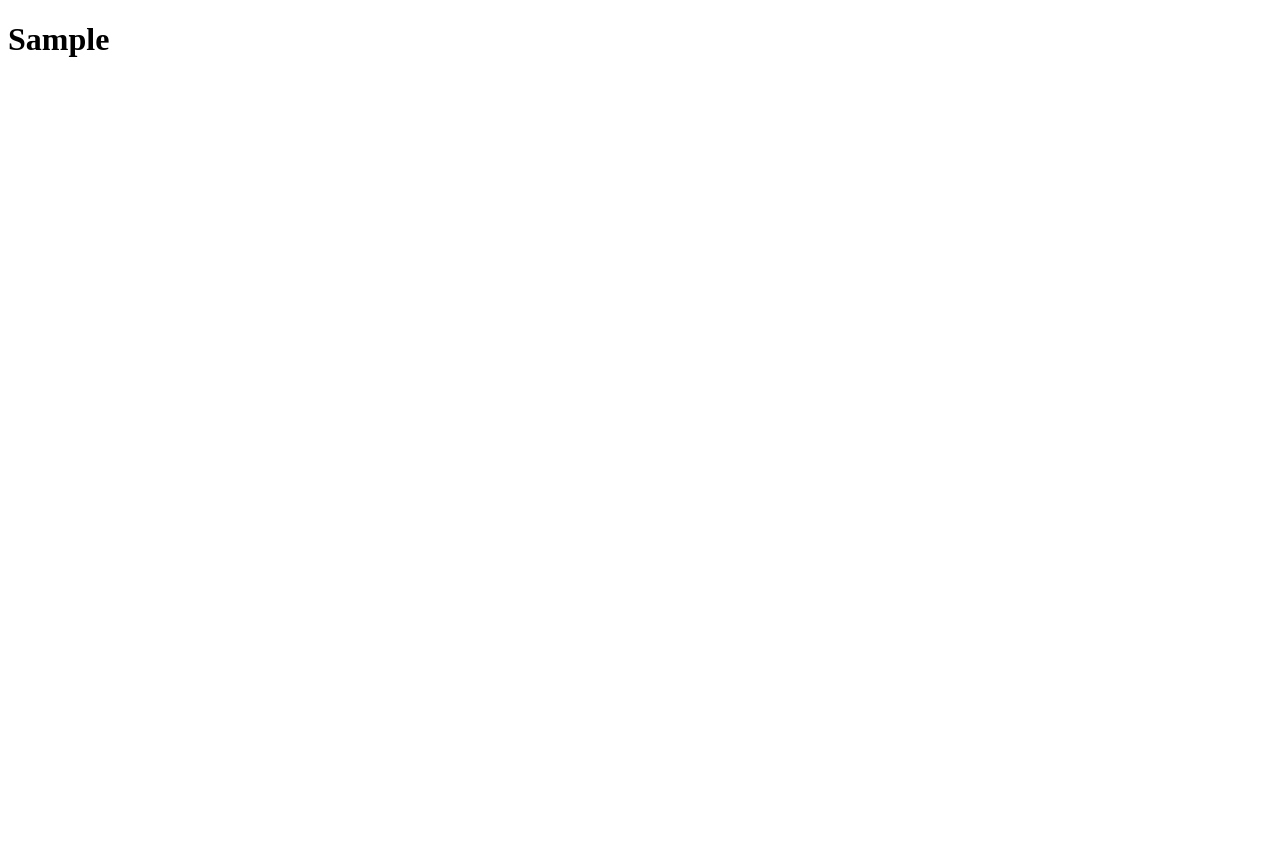
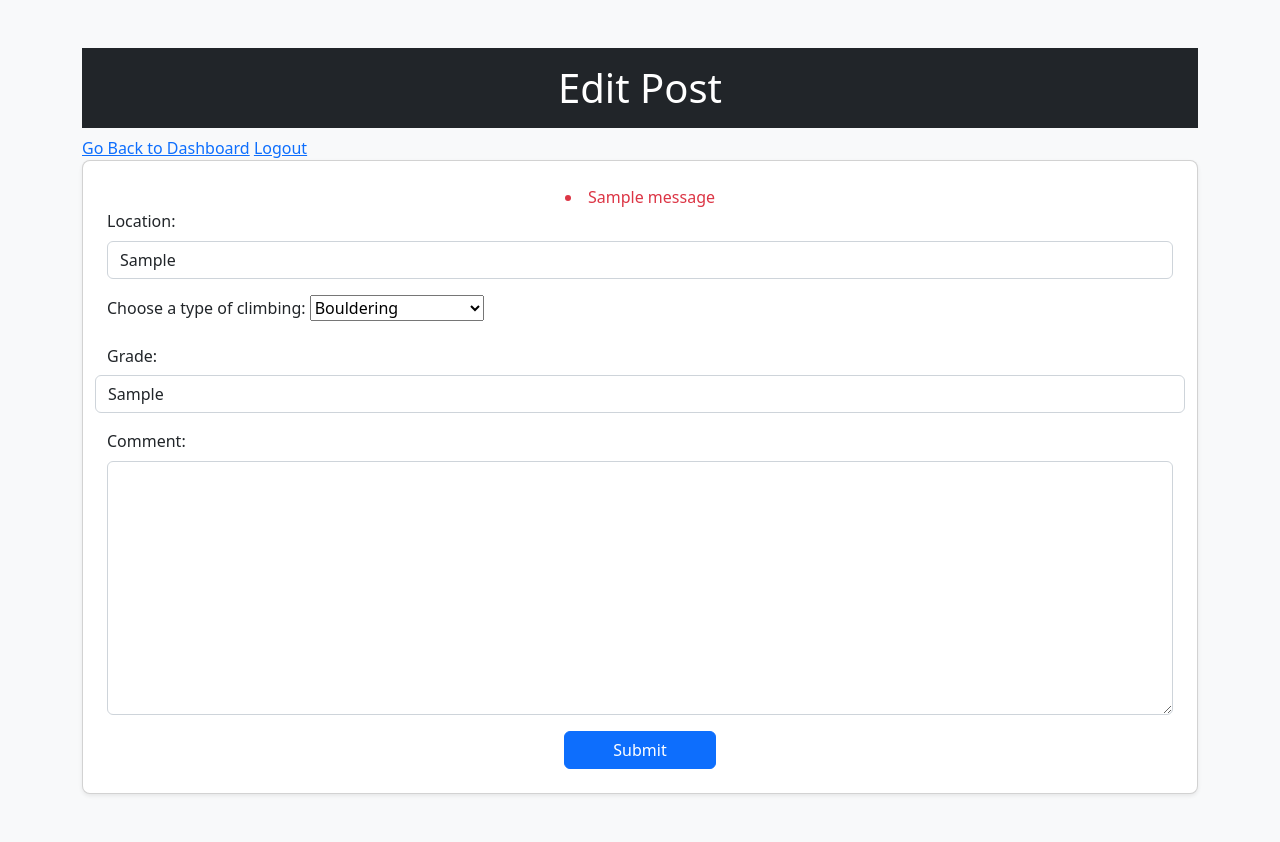
Before and after one commit to TTC2023/social_climber, a Flask app: page /edit/post/1 in a window 1280 px wide. Before the commit the page is almost empty. Before the commit the page ends 57 px from the top, so only its background shows below. Run offline with Flask 3, Linux system fonts and the light colour scheme; the visitor is signed in with stand-in values (Sample User, id 1); tables that the repository leaves empty or names only in its code hold one stand-in row (values such as "Sample post"); one stand-in notice (Sample message) is shown.

Commit message:
finished edit

```diff
--- a/flask_app/controllers/posts.py
+++ b/flask_app/controllers/posts.py
@@ -12,6 +12,13 @@ def create_post():
 def process_post():
     if not Post.validate_post(request.form):
         return redirect('/create/post')
+    Post.make_post(request.form)
+    return redirect('/dashboard')
+
+@app.route('/process/edit/<int:id>', methods=['POST'])
+def process_edit(id):
+    if not Post.validate_post(request.form):
+        return redirect(f'/edit/post/{id}')
     Post.make_post(request.form)
     return redirect('/dashboard')
 
--- a/flask_app/templates/edit.html
+++ b/flask_app/templates/edit.html
@@ -5,8 +5,47 @@
     <meta http-equiv="X-UA-Compatible" content="IE=edge">
     <meta name="viewport" content="width=device-width, initial-scale=1.0">
     <title>Document</title>
+    <link href="https://cdn.jsdelivr.net/npm/bootstrap@5.2.2/dist/css/bootstrap.min.css" rel="stylesheet" integrity="sha384-Zenh87qX5JnK2Jl0vWa8Ck2rdkQ2Bzep5IDxbcnCeuOxjzrPF/et3URy9Bv1WTRi" crossorigin="anonymous">
 </head>
-<body>
-    <h1>{{post.location}}</h1>
+<body class="bg-light">
+    <div class="container my-5">
+        <h1 class="mx-auto text-center text-white bg-dark p-3">Edit Post</h1>
+        <a href="/dashboard">Go Back to Dashboard</a>
+        <a href="/logout">Logout</a>
+        <form class="card p-3 p-md-4 rounded-3 shadow-sm" action="/process/edit/{{post.id}}" method="POST">
+            {% with messages = get_flashed_messages(category_filter=["post"]) %}
+                {% if messages %}
+                    {% for message in messages %}
+                    <li class="text-danger text-center">{{message}}</li>
+                    {% endfor %}
+                {% endif %}
+            {% endwith %}
+            <input type="hidden" name="user_id" value="{{session['user_id']}}">
+            <div class="mb-3">
+                <label for="location" class="form-label">Location:</label>
+                <input type="text" name="location" class="form-control" value="{{post.location}}">
+            </div>
+            <div class="mb-3">
+                <label for="type">Choose a type of climbing:</label>
+                <select id="type" name="type" value={{post.type}}>
+                    <option value="boulder">Bouldering</option>
+                    <option value="toprope">Top-Roping</option>
+                    <option value="sport">Sport Climbing</option>
+                    <option value="trad">Traditional Climbing</option>
+                </select>
+            </div>
+            <div class="mb-3 row">
+                <label for="grade" class="col-sm-2 col-form-label">Grade:</label>
+                <input type="text" name="grade" class="form-control" value="{{post.grade}}">
+            </div>
+            <div class="mb-3">
+                <label for="comment" class="form-label">Comment:</label>
+                <textarea name="comment" id="" cols="30" rows="10" class="form-control" value="{{post.comment}}"></textarea>
+            </div>
+            <div class="text-center">
+                <input class="btn btn-primary px-5" type="submit" value="Submit">
+            </div>
+        </form>
+    </div>
 </body>
 </html>
```
